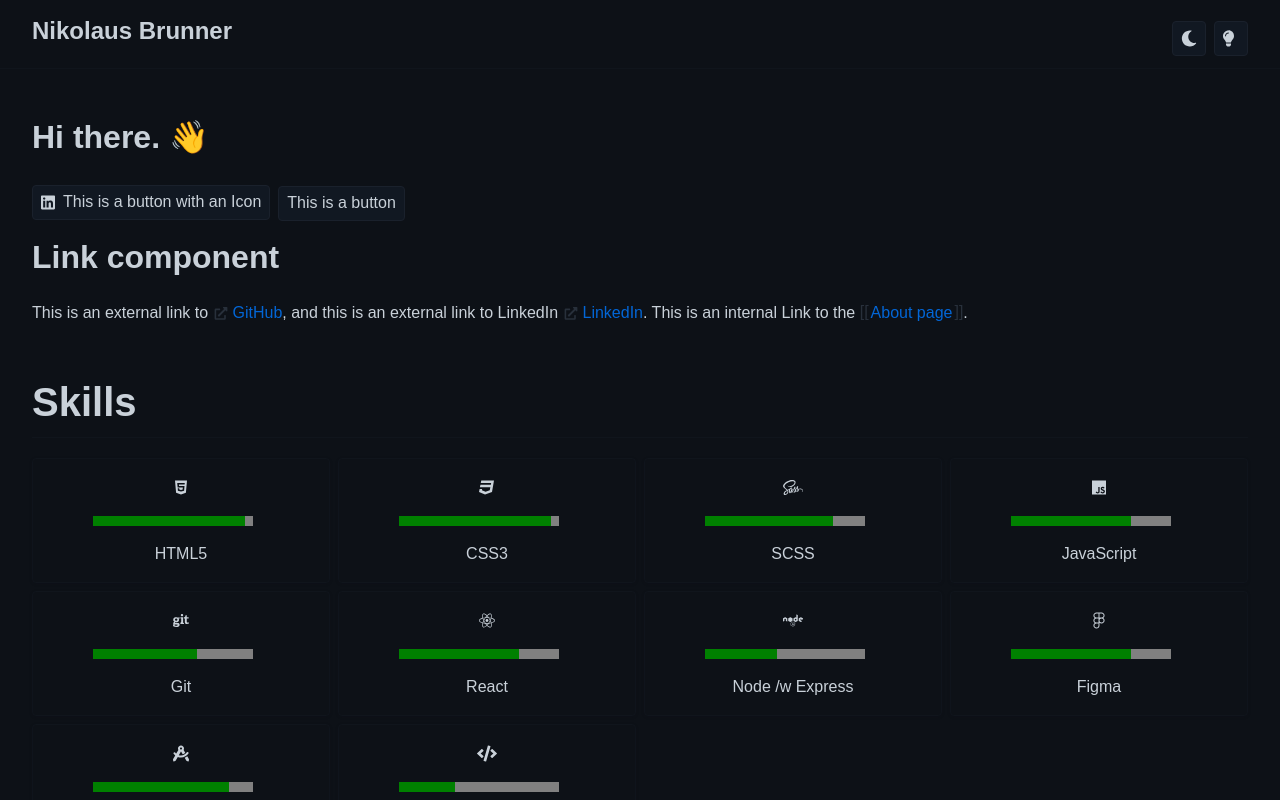
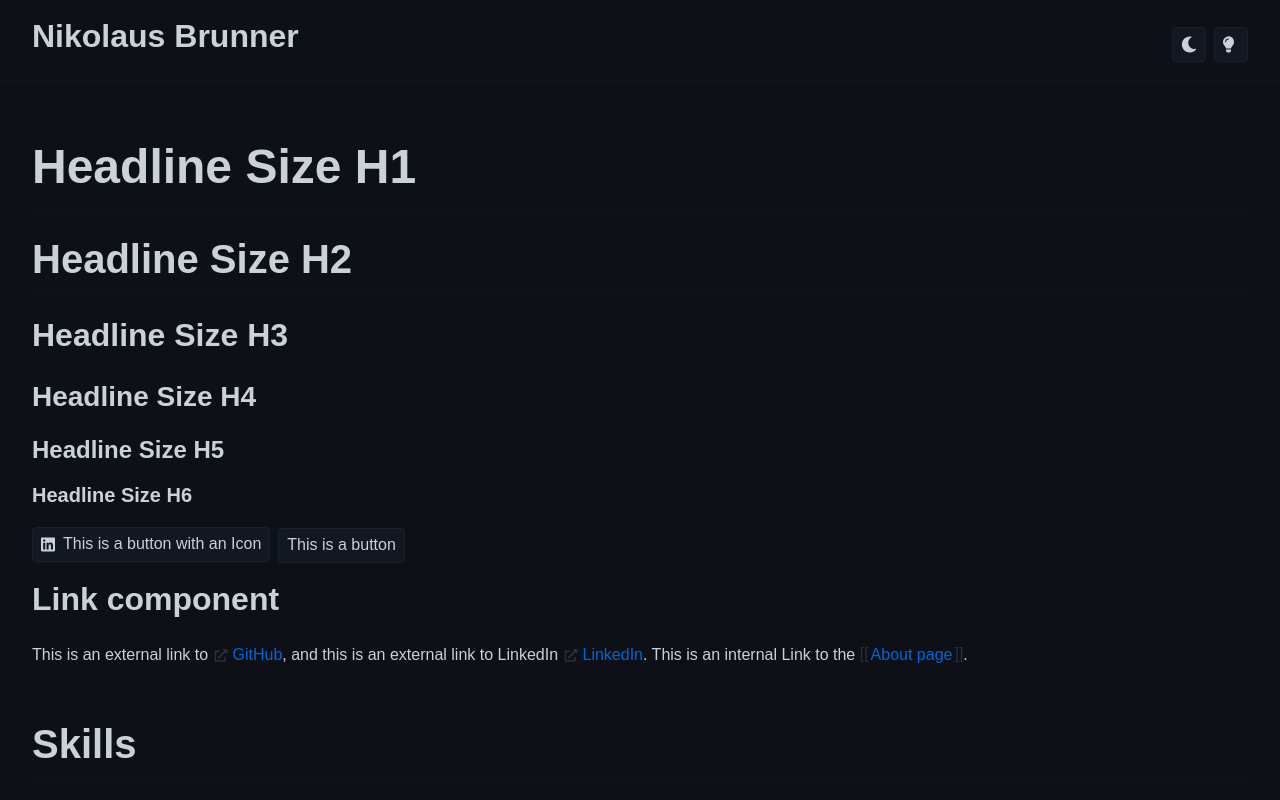
Before and after one commit to nikbrunner/nibru.dev, a Next.js app: page / in a window 1280 px wide. Shown: the top 800 px of the page. Built offline with nearby package versions, Linux system fonts and the light colour scheme.

Commit message:
Simplified Headline

```diff
--- a/components/Experience.tsx
+++ b/components/Experience.tsx
@@ -6,7 +6,7 @@ import { GenericProps } from '../types/GenericProps';
 import { Experience as ExperienceType } from '../types/Experience';
 
 import { cn } from '../lib/cn';
-import Headline, { HeadlineSize, HeadlineTag } from './Headline';
+import Headline from './Headline';
 
 interface ExperienceProps extends ExperienceType, GenericProps {
   current: boolean;
@@ -26,11 +26,7 @@ const Experience = ({
     <div
       className={cn('Experience', classNames, { [theme]: theme, current })}
     >
-      <Headline
-        classNames={['Experience__title']}
-        tag={HeadlineTag.h3}
-        size={HeadlineSize.h5}
-      >
+      <Headline classNames={['Experience__title']} tag={'h3'} size={'h5'}>
         {title}
       </Headline>
       <p className='Experience__date-range'>{dateRange}</p>
--- a/components/Headline.tsx
+++ b/components/Headline.tsx
@@ -4,36 +4,18 @@ import { ThemeContext } from '../context/ThemeContext';
 
 import { cn } from '../lib/cn';
 
-export enum HeadlineTag {
-  h1 = 'h1',
-  h2 = 'h2',
-  h3 = 'h3',
-  h4 = 'h4',
-  h5 = 'h5',
-  h6 = 'h6'
-}
-
-export enum HeadlineSize {
-  h1 = 'size-h1',
-  h2 = 'size-h2',
-  h3 = 'size-h3',
-  h4 = 'size-h4',
-  h5 = 'size-h5',
-  h6 = 'size-h6'
-}
-
 interface Props {
   children: React.ReactNode;
   classNames?: string[];
-  size?: HeadlineSize;
-  tag?: HeadlineTag;
+  size?: 'h1' | 'h2' | 'h3' | 'h4' | 'h5' | 'h6';
+  tag?: 'h1' | 'h2' | 'h3' | 'h4' | 'h5' | 'h6';
 }
 
 const Headline = ({
   children,
   classNames = [],
-  size = HeadlineSize.h2,
-  tag = HeadlineTag.h2
+  size = 'h2',
+  tag = 'h2'
 }: Props) => {
   const { theme } = useContext(ThemeContext);
 
@@ -41,8 +23,7 @@ const Headline = ({
     tag,
     {
       className: cn('Headline', classNames, {
-        [tag]: tag,
-        [size]: size,
+        [`size-${size}`]: size,
         [theme]: theme
       })
     },
--- a/components/Nav.tsx
+++ b/components/Nav.tsx
@@ -2,7 +2,7 @@ import React, { useContext } from 'react';
 import { FontAwesomeIcon } from '@fortawesome/react-fontawesome';
 
 import Button from './Button';
-import Headline, { HeadlineSize, HeadlineTag } from './Headline';
+import Headline from './Headline';
 
 import { ThemeContext, Theme } from '../context/ThemeContext';
 
@@ -16,7 +16,7 @@ const Nav = () => {
   return (
     <nav className={cn('Nav', [], { [theme]: theme })}>
       <div className='Nav__name'>
-        <Headline tag={HeadlineTag.h1} size={HeadlineSize.h5}>
+        <Headline tag={'h1'} size={'h3'}>
           {profile.firstname} {profile.lastname}
         </Headline>
       </div>
--- a/pages/index.tsx
+++ b/pages/index.tsx
@@ -9,7 +9,7 @@ import Button from '../components/Button';
 import Nav from '../components/Nav';
 import Skill from '../components/Skill';
 import Experience from '../components/Experience';
-import Headline, { HeadlineSize } from '../components/Headline';
+import Headline from '../components/Headline';
 
 import { Experience as ExperienceType } from '../types/Experience';
 import { Skill as SkillType } from '../types/Skill';
@@ -31,7 +31,26 @@ const Home = () => (
 
     <Main classNames={['Home']}>
       <Section classNames={['Home__profile-section']}>
-        <Headline size={HeadlineSize.h3}>Hi there. 👋</Headline>
+        <Headline tag={'h1'} size={'h1'}>
+          Headline Size H1
+        </Headline>
+        <Headline tag={'h2'} size={'h2'}>
+          Headline Size H2
+        </Headline>
+        <Headline tag={'h3'} size={'h3'}>
+          Headline Size H3
+        </Headline>
+        <Headline tag={'h4'} size={'h4'}>
+          Headline Size H4
+        </Headline>
+        <Headline tag={'h5'} size={'h5'}>
+          Headline Size H5
+        </Headline>
+        <Headline tag={'h6'} size={'h6'}>
+          Headline Size H6
+        </Headline>
+
+        {/* TODO Introduce Text Component */}
 
         <Row>
           <Button
@@ -41,7 +60,7 @@ const Home = () => (
           <Button label='This is a button' />
         </Row>
 
-        <Headline size={HeadlineSize.h3}>Link component</Headline>
+        <Headline size={'h3'}>Link component</Headline>
 
         <Row>
           This is an external link to{' '}
--- a/scss/components/_Headline.scss
+++ b/scss/components/_Headline.scss
@@ -11,19 +11,9 @@
     color: $text-color-lightMode;
   }
 
-  // h1
-  &--h1 {
-    font-size: $font-size-h1;
-  }
-
   &--size-h1 {
     font-size: $font-size-h1;
     border-bottom: $border-default;
-  }
-
-  // h2
-  &--h2 {
-    font-size: $font-size-h2;
   }
 
   &--size-h2 {
@@ -31,36 +21,16 @@
     border-bottom: $border-default;
   }
 
-  // h3
-  &--h3 {
-    font-size: $font-size-h3;
-  }
-
   &--size-h3 {
     font-size: $font-size-h3;
-  }
-
-  // h4
-  &--h4 {
-    font-size: $font-size-h4;
   }
 
   &--size-h4 {
     font-size: $font-size-h4;
   }
 
-  // h5
-  &--h5 {
-    font-size: $font-size-h5;
-  }
-
   &--size-h5 {
     font-size: $font-size-h5;
-  }
-
-  // h6
-  &--h6 {
-    font-size: $font-size-h6;
   }
 
   &--size-h6 {
```
